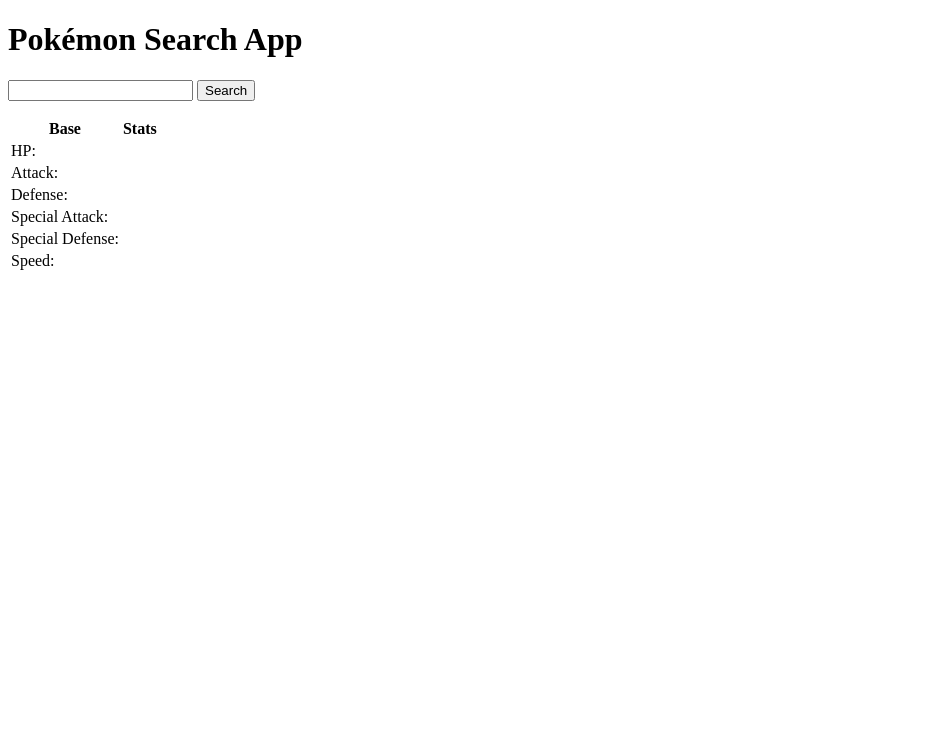
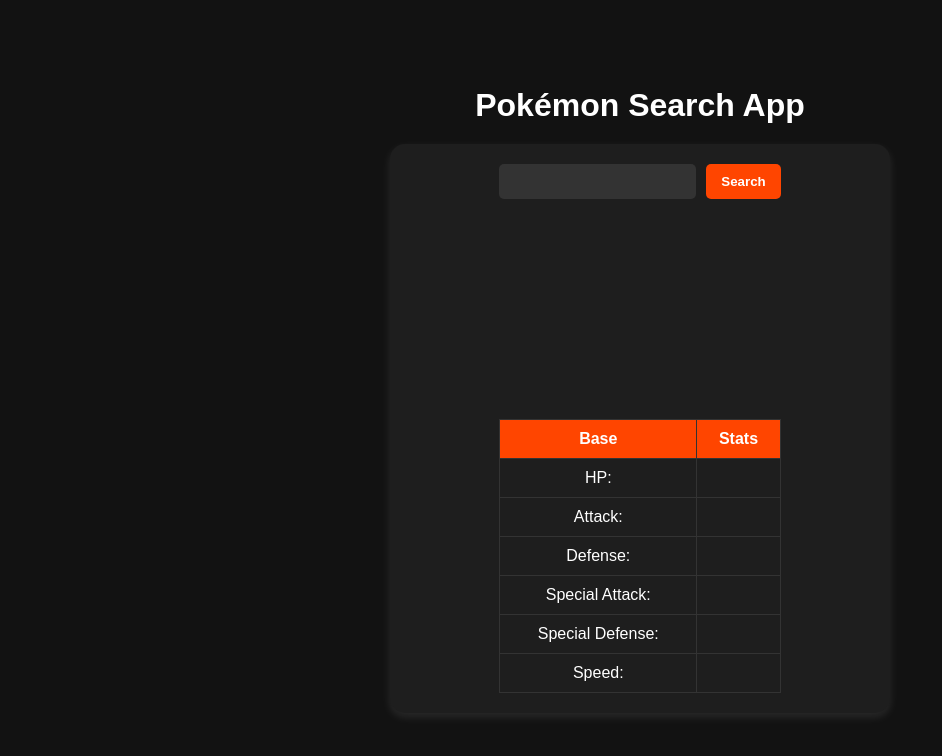
Before and after one commit to m4rcin7/pok-mon-app, a plain HTML site: page index.html in a window 1280 px wide. Shown: the whole page, without its empty margins (0-942 px from the left). Drawn offline with Linux system fonts and the light colour scheme.

Commit message:
pokémon-app

```diff
--- a/index.html
+++ b/index.html
@@ -26,7 +26,7 @@
           <div id="pokemon-image"></div>
 
           <p id="weight"></p>
-          <p id="weight"></p>
+          <p id="height"></p>
           <div id="types"></div>
         </div>
 
--- a/script.js
+++ b/script.js
@@ -14,3 +14,51 @@
 const specialAttack = document.getElementById("special-attack");
 const specialDefense = document.getElementById("special-defense");
 const speed = document.getElementById("speed");
+
+const searchPokedex = async () => {
+  if (userInput.value === "") {
+    return;
+  }
+
+  try {
+    const res = await fetch(
+      `https://pokeapi-proxy.freecodecamp.rocks/api/pokemon/${userInput.value.toLowerCase()}`
+    );
+    const data = await res.json();
+    console.log(data);
+    const { name, id, weight, height, types, stats, sprites } = data;
+
+    pokemonImage.innerHTML = `
+      <img src="${sprites.front_default}" id="sprite">
+    `;
+
+    pokemonName.innerHTML = name.toUpperCase();
+    pokemonId.innerHTML = `#${id}`;
+
+    pokemonWeight.innerHTML = `Weight: ${weight}`;
+    pokemonHeight.innerHTML = `Height: ${height}`;
+    pokemonTypes.innerHTML = types
+      .map(
+        (type) =>
+          `<span class="${type.type.name.toLowerCase()}">${type.type.name.toUpperCase()}</span>`
+      )
+      .join(" ");
+
+    hp.innerHTML = stats[0].base_stat;
+    attack.innerHTML = stats[1].base_stat;
+    defense.innerHTML = stats[2].base_stat;
+    specialAttack.innerHTML = stats[3].base_stat;
+    specialDefense.innerHTML = stats[4].base_stat;
+    speed.innerHTML = stats[5].base_stat;
+  } catch (err) {
+    console.log(err);
+    alert("Pokemon not found");
+  }
+};
+
+submitBtn.addEventListener("click", searchPokedex);
+userInput.addEventListener("keydown", (e) => {
+  if (e.key === "Enter") {
+    searchPokedex();
+  }
+});
--- a/styles.css
+++ b/styles.css
@@ -0,0 +1,132 @@
+* {
+  box-sizing: border-box;
+  margin: 0;
+  padding: 0;
+  font-family: "Arial", sans-serif;
+}
+
+body {
+  background: #121212;
+  color: #fff;
+  display: flex;
+  flex-direction: column;
+  align-items: center;
+  justify-content: center;
+  height: 100vh;
+  padding: 20px;
+}
+
+h1 {
+  margin-bottom: 20px;
+  font-size: 2rem;
+  text-align: center;
+}
+
+#pokedex-container {
+  display: flex;
+  justify-content: center;
+  align-items: center;
+  width: 100%;
+  max-width: 500px;
+  background: #1e1e1e;
+  padding: 20px;
+  border-radius: 15px;
+  box-shadow: 0 4px 10px rgba(255, 255, 255, 0.1);
+  transition: transform 0.3s ease-in-out;
+}
+
+#pokedex-container:hover {
+  transform: scale(1.02);
+}
+
+#search {
+  display: flex;
+  gap: 10px;
+  margin-bottom: 20px;
+}
+
+#search-input {
+  flex: 1;
+  padding: 10px;
+  border: none;
+  border-radius: 5px;
+  outline: none;
+  background: #333;
+  color: white;
+}
+
+#search-button {
+  padding: 10px 15px;
+  border: none;
+  background: #ff4500;
+  color: white;
+  font-weight: bold;
+  border-radius: 5px;
+  cursor: pointer;
+  transition: background 0.3s ease-in-out;
+}
+
+#search-button:hover {
+  background: #ff5733;
+}
+
+#pokemon-info {
+  text-align: center;
+  padding: 10px;
+}
+
+#pokemon-name {
+  font-size: 1.5rem;
+  font-weight: bold;
+}
+
+#pokemon-image {
+  width: 150px;
+  height: 150px;
+  background-size: contain;
+  background-position: center;
+  background-repeat: no-repeat;
+  margin: 10px auto;
+  animation: fadeIn 0.5s ease-in;
+}
+
+@keyframes fadeIn {
+  from {
+    opacity: 0;
+  }
+  to {
+    opacity: 1;
+  }
+}
+
+table {
+  width: 100%;
+  border-collapse: collapse;
+  margin-top: 10px;
+}
+
+td,
+th {
+  padding: 10px;
+  border: 1px solid #333;
+  text-align: center;
+}
+
+th {
+  background: #ff4500;
+}
+
+@media (max-width: 500px) {
+  #pokedex-container {
+    width: 100%;
+    padding: 15px;
+  }
+
+  #search {
+    flex-direction: column;
+  }
+
+  #search-button {
+    width: 100%;
+  }
+}
```
